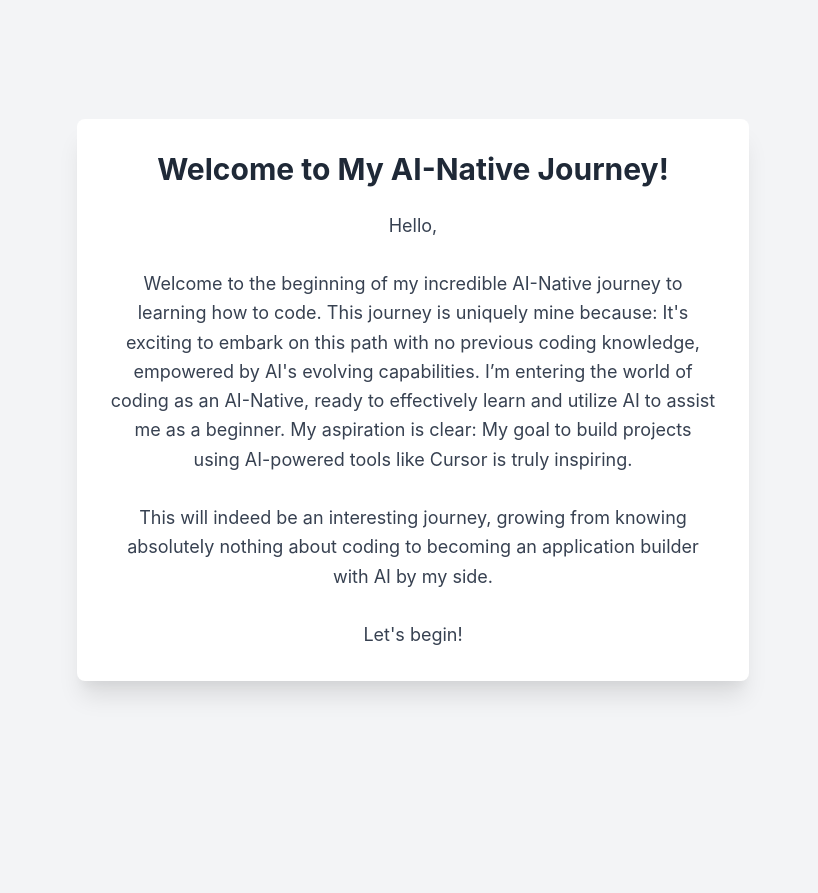
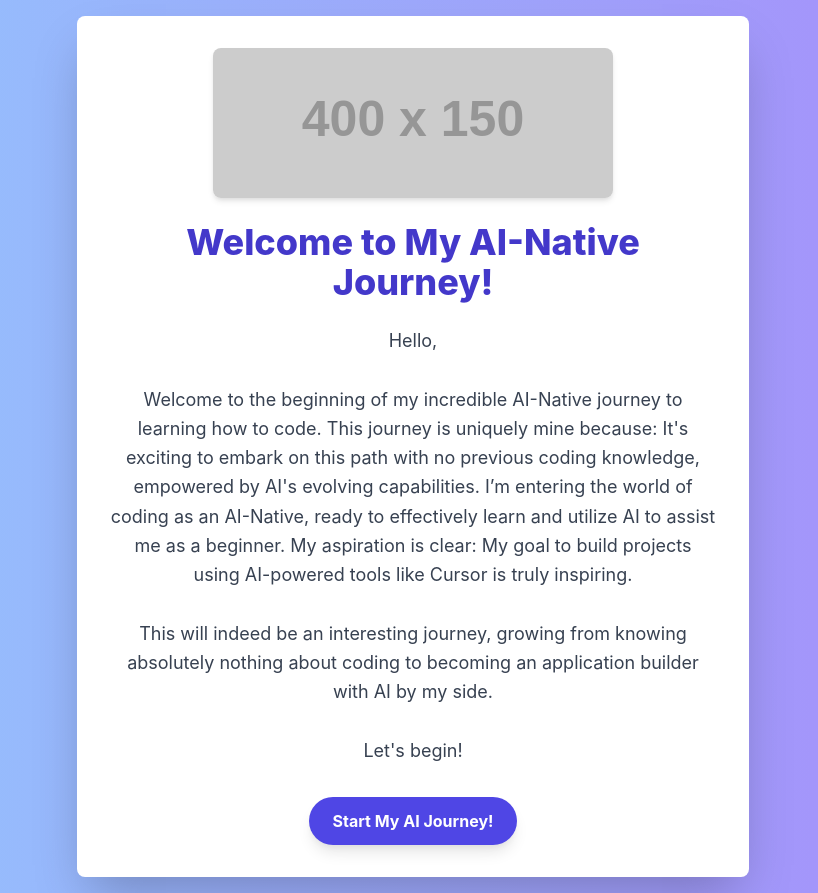
Before and after one commit to dwightwpursuit/AI_Native_Journey, a plain HTML site: page index.html in a window 1280 px wide. Shown: the whole page, without its empty margins (227-1045 px from the left). Before the commit the page ends 800 px from the top, so only its background shows below. Drawn offline with nearby package versions, Linux system fonts and the light colour scheme; placeholder pictures from the web are drawn by us.

Commit message:
Updated: Added image, button, and styling improvements

```diff
--- a/index.html
+++ b/index.html
@@ -1,37 +1,49 @@
 <!DOCTYPE html>
 <html lang="en">
-
 <head>
     <meta charset="UTF-8">
     <meta name="viewport" content="width=device-width, initial-scale=1.0">
     <title>My AI Journey Begins!</title>
+    <!-- Load Tailwind CSS from CDN for easy styling -->
     <link href="https://cdn.jsdelivr.net/npm/tailwindcss@2.2.19/dist/tailwind.min.css" rel="stylesheet">
     <style>
+        /* Custom font for a more polished look */
         body {
             font-family: 'Inter', sans-serif;
-            /* Using Inter font */
+        }
+        /* Simple animation for the button */
+        @keyframes bounce {
+            0%, 100% {
+                transform: translateY(0);
+            }
+            50% {
+                transform: translateY(-5px);
+            }
+        }
+        .animate-bounce-hover:hover {
+            animation: bounce 0.5s ease-in-out infinite;
         }
     </style>
 </head>
+<body class="bg-gradient-to-r from-blue-300 to-purple-400 flex items-center justify-center min-h-screen p-4">
+    <div class="bg-white p-8 rounded-lg shadow-2xl max-w-2xl w-full text-center transform hover:scale-105 transition-transform duration-300">
+        <!-- Add a relevant image at the top -->
+        <img src="https://placehold.co/400x150/000000/FFFFFF?text=AI+Journey" alt="Abstract representation of AI journey" class="mx-auto mb-6 rounded-lg shadow-md">
 
-<body class="bg-gray-100 flex items-center justify-center min-h-screen p-4">
-    <div class="bg-white p-8 rounded-lg shadow-xl max-w-2xl w-full text-center">
-        <h1 class="text-3xl font-bold text-gray-800 mb-6">Welcome to My AI-Native Journey!</h1>
-        <p class="text-gray-700 leading-relaxed text-lg">
+        <h1 class="text-4xl font-extrabold text-indigo-700 mb-6">Welcome to My AI-Native Journey!</h1>
+        <p class="text-gray-700 leading-relaxed text-lg mb-8">
             Hello,
             <br><br>
-            Welcome to the beginning of my incredible AI-Native journey to learning how to code. This journey is
-            uniquely mine because: It's exciting to embark on this path with no previous coding knowledge, empowered by
-            AI's evolving capabilities. I’m entering the world of coding as an AI-Native, ready to effectively learn and
-            utilize AI to assist me as a beginner. My aspiration is clear: My goal to build projects using AI-powered
-            tools like Cursor is truly inspiring.
+            Welcome to the beginning of my incredible AI-Native journey to learning how to code. This journey is uniquely mine because: It's exciting to embark on this path with no previous coding knowledge, empowered by AI's evolving capabilities. I’m entering the world of coding as an AI-Native, ready to effectively learn and utilize AI to assist me as a beginner. My aspiration is clear: My goal to build projects using AI-powered tools like Cursor is truly inspiring.
             <br><br>
-            This will indeed be an interesting journey, growing from knowing absolutely nothing about coding to becoming
-            an application builder with AI by my side.
+            This will indeed be an interesting journey, growing from knowing absolutely nothing about coding to becoming an application builder with AI by my side.
             <br><br>
             Let's begin!
         </p>
+        <!-- Add a "Start Journey" button -->
+        <button class="bg-indigo-600 hover:bg-indigo-700 text-white font-bold py-3 px-6 rounded-full shadow-lg transition duration-300 ease-in-out transform hover:-translate-y-1 hover:scale-105 animate-bounce-hover">
+            Start My AI Journey!
+        </button>
     </div>
 </body>
-
 </html>
```
